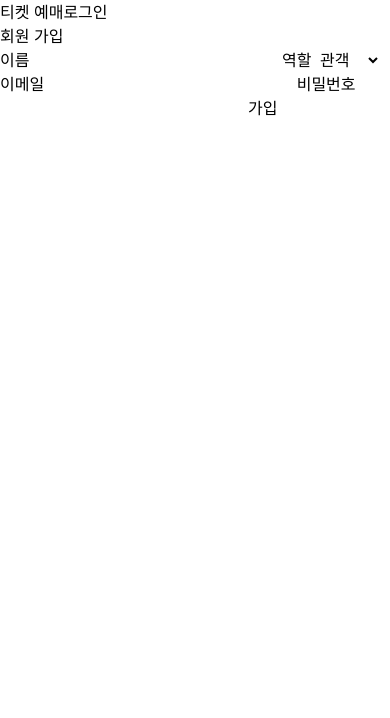
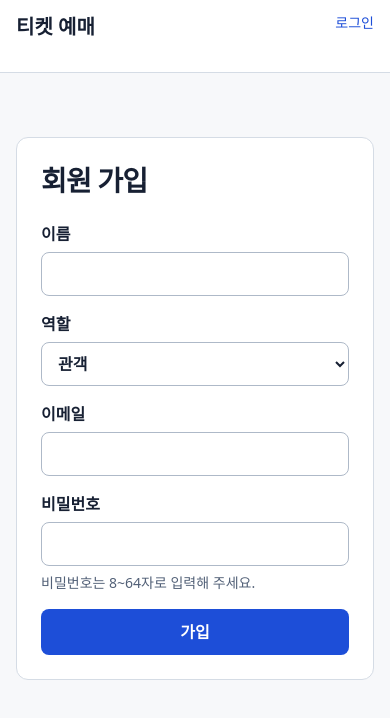
Before and after one commit to jkonury/ticketing, a Next.js app in the folder web/: page /signup in a window 390 px wide. Shown: the top 718 px of the page. Built offline with nearby package versions, Linux system fonts and the light colour scheme; no server answers.

Commit message:
feat(web): 공연 예매 화면 스타일 적용

```diff
--- a/web/src/app/globals.css
+++ b/web/src/app/globals.css
@@ -1 +1,363 @@
 @import 'tailwindcss';
+:root {
+  font-family: system-ui, sans-serif;
+  color: #172033;
+  background: #f7f8fa;
+  line-height: 1.5;
+}
+* {
+  box-sizing: border-box;
+}
+body {
+  margin: 0;
+}
+a {
+  color: #1d4ed8;
+  text-decoration: none;
+}
+a:hover {
+  text-decoration: underline;
+}
+:focus-visible {
+  outline: 3px solid #2563eb;
+  outline-offset: 3px;
+}
+.site-header {
+  background: white;
+  border-bottom: 1px solid #d5dce5;
+}
+.header-inner {
+  max-width: 1168px;
+  min-height: 72px;
+  margin: auto;
+  padding: 12px 24px;
+  display: flex;
+  justify-content: space-between;
+  align-items: center;
+  gap: 20px;
+}
+.brand {
+  color: #172033;
+  font-size: 20px;
+  font-weight: 800;
+  white-space: nowrap;
+}
+.user-menu {
+  display: flex;
+  align-items: center;
+  justify-content: flex-end;
+  flex-wrap: wrap;
+  gap: 16px;
+  font-size: 14px;
+}
+.user-menu button {
+  min-height: 40px;
+  padding: 6px 12px;
+  color: #172033;
+  background: white;
+  border: 1px solid #d5dce5;
+}
+main {
+  max-width: 1168px;
+  margin: 0 auto;
+  padding: 48px 24px 80px;
+}
+h1,
+h2,
+h3,
+p {
+  margin: 0;
+}
+h1 {
+  font-size: 28px;
+  line-height: 1.3;
+  font-weight: 750;
+  letter-spacing: -0.03em;
+}
+h2 {
+  font-size: 20px;
+  line-height: 1.4;
+  font-weight: 700;
+}
+h3 {
+  font-size: 17px;
+  font-weight: 700;
+}
+main > h2,
+main > h3 {
+  margin: 32px 0 16px;
+}
+main > p {
+  margin-top: 12px;
+}
+.page-intro,
+.field-hint {
+  color: #526077;
+}
+.page-intro {
+  margin-top: 10px;
+}
+.field-hint {
+  font-size: 14px;
+}
+button,
+.button {
+  display: inline-flex;
+  align-items: center;
+  justify-content: center;
+  min-height: 44px;
+  padding: 10px 20px;
+  border: 1px solid transparent;
+  border-radius: 8px;
+  background: #1d4ed8;
+  color: white;
+  font: inherit;
+  font-weight: 700;
+  cursor: pointer;
+}
+button:hover:not(:disabled),
+.button:hover {
+  background: #1e40af;
+  text-decoration: none;
+}
+button:disabled {
+  cursor: not-allowed;
+  background: #e6eaf0;
+  color: #526077;
+}
+.button-secondary {
+  background: white;
+  color: #1d4ed8;
+  border-color: #d5dce5;
+}
+.button-secondary:hover {
+  background: #eff6ff;
+}
+.performance-grid,
+.price-list,
+.schedule-list {
+  list-style: none;
+  padding: 0;
+}
+.performance-grid {
+  display: grid;
+  grid-template-columns: repeat(3, minmax(0, 1fr));
+  gap: 20px;
+  margin: 32px 0;
+}
+.performance-card {
+  min-height: 190px;
+  padding: 24px;
+  background: white;
+  border: 1px solid #d5dce5;
+  border-radius: 12px;
+}
+.performance-card h2 {
+  margin: 18px 0 12px;
+}
+.performance-card h2 a {
+  color: #172033;
+}
+.performance-card p {
+  color: #526077;
+  margin-top: 4px;
+}
+.card-label,
+.eyebrow {
+  color: #1d4ed8;
+  font-size: 12px;
+  font-weight: 800;
+  letter-spacing: 0.08em;
+}
+.empty-state {
+  padding: 40px;
+  text-align: center;
+  background: white;
+  border: 1px solid #d5dce5;
+  border-radius: 12px;
+}
+.detail-venue {
+  color: #526077;
+}
+.detail-section {
+  margin-top: 40px;
+}
+.detail-section h2 {
+  margin-bottom: 16px;
+}
+.price-list,
+.schedule-list {
+  margin: 0;
+  background: white;
+  border: 1px solid #d5dce5;
+  border-radius: 12px;
+  overflow: hidden;
+}
+.price-list li {
+  padding: 12px 20px;
+}
+.price-list li + li,
+.schedule-list li + li {
+  border-top: 1px solid #e6eaf0;
+}
+.schedule-list li {
+  display: flex;
+  align-items: center;
+  justify-content: space-between;
+  gap: 16px;
+  padding: 20px;
+}
+.schedule-list time {
+  font-weight: 700;
+}
+.schedule-list p {
+  color: #526077;
+  margin-top: 4px;
+}
+.auth-page {
+  max-width: 488px;
+  padding-top: 64px;
+}
+.auth-card {
+  padding: 32px;
+  border: 1px solid #d5dce5;
+  border-radius: 12px;
+  background: white;
+}
+.auth-card > a {
+  display: inline-block;
+  margin-top: 20px;
+}
+main form label {
+  display: grid;
+  gap: 6px;
+  font-weight: 600;
+}
+input,
+select,
+textarea {
+  width: 100%;
+  min-height: 44px;
+  padding: 9px 12px;
+  border: 1px solid #aeb9c8;
+  border-radius: 8px;
+  background: white;
+  color: #172033;
+  font: inherit;
+}
+textarea {
+  min-height: 100px;
+}
+.stacked-form,
+main > form {
+  display: grid;
+  gap: 16px;
+  margin-top: 24px;
+}
+.stacked-form .field-hint {
+  margin-top: -10px;
+}
+[role='alert'] {
+  color: #b42318;
+}
+fieldset {
+  min-width: 0;
+  padding: 16px;
+  border: 1px solid #d5dce5;
+  border-radius: 8px;
+}
+fieldset label {
+  margin: 8px 0;
+}
+table {
+  display: block;
+  width: 100%;
+  overflow-x: auto;
+  margin: 20px 0;
+  border-collapse: collapse;
+  background: white;
+}
+th,
+td {
+  min-width: 120px;
+  padding: 14px;
+  text-align: left;
+  border-bottom: 1px solid #d5dce5;
+}
+th {
+  color: #526077;
+  font-size: 14px;
+}
+.booking-page > section {
+  margin-top: 32px;
+  padding: 24px;
+  border: 1px solid #d5dce5;
+  border-radius: 12px;
+  background: white;
+}
+.booking-page section > p {
+  margin: 12px 0;
+}
+.booking-page section > button + button {
+  margin-left: 8px;
+}
+.seat-map {
+  overflow-x: auto;
+  margin: 20px 0;
+}
+.seat-map fieldset {
+  width: max-content;
+  min-width: 100%;
+  margin-bottom: 12px;
+}
+.seat-map fieldset > div {
+  white-space: nowrap;
+  margin-top: 8px;
+}
+.seat-button {
+  min-height: 44px;
+  padding: 8px;
+  margin: 2px;
+  border-color: #93b4f5;
+  background: #eff6ff;
+  color: #1e40af;
+  font-size: 13px;
+}
+.seat-button[aria-pressed='true'] {
+  background: #1d4ed8;
+  color: white;
+}
+.seat-button:disabled {
+  border-color: #d5dce5;
+}
+@media (max-width: 767px) {
+  .header-inner {
+    padding: 12px 16px;
+    align-items: flex-start;
+  }
+  .user-menu {
+    gap: 8px 12px;
+  }
+  .user-name {
+    width: 100%;
+    text-align: right;
+  }
+  main {
+    padding: 32px 16px 64px;
+  }
+  .performance-grid {
+    grid-template-columns: 1fr;
+  }
+  .schedule-list li {
+    align-items: stretch;
+    flex-direction: column;
+  }
+  .auth-card {
+    padding: 24px;
+  }
+}
+@media (min-width: 768px) and (max-width: 1023px) {
+  .performance-grid {
+    grid-template-columns: repeat(2, minmax(0, 1fr));
+  }
+}
--- a/web/src/app/layout.tsx
+++ b/web/src/app/layout.tsx
@@ -15,7 +15,7 @@ async function UserMenu() {
   const user = await getCurrentUser();
   return user ? (
     <>
-      <span>
+      <span className="user-name">
         {user.name} ({user.role})
       </span>
       {user.role === 'USER' ? (
@@ -39,11 +39,17 @@ export default function RootLayout({ children }: { children: ReactNode }) {
   return (
     <html lang="ko">
       <body>
-        <header>
-          <Link href="/">티켓 예매</Link>
-          <Suspense fallback={null}>
-            <UserMenu />
-          </Suspense>
+        <header className="site-header">
+          <div className="header-inner">
+            <Link className="brand" href="/">
+              티켓 예매
+            </Link>
+            <nav className="user-menu" aria-label="사용자 메뉴">
+              <Suspense fallback={null}>
+                <UserMenu />
+              </Suspense>
+            </nav>
+          </div>
         </header>
         {children}
       </body>
--- a/web/src/app/login/page.tsx
+++ b/web/src/app/login/page.tsx
@@ -17,12 +17,15 @@ export default function LoginPage({
   searchParams: Promise<{ next?: string }>;
 }) {
   return (
-    <main>
-      <h1>로그인</h1>
-      <Suspense fallback={null}>
-        <LoginForm searchParams={searchParams} />
-      </Suspense>
-      <Link href="/signup">회원 가입</Link>
+    <main className="auth-page">
+      <div className="auth-card">
+        <h1>로그인</h1>
+        <p className="page-intro">공연 예매를 이어가세요.</p>
+        <Suspense fallback={null}>
+          <LoginForm searchParams={searchParams} />
+        </Suspense>
+        <Link href="/signup">회원 가입</Link>
+      </div>
     </main>
   );
 }
--- a/web/src/app/page.tsx
+++ b/web/src/app/page.tsx
@@ -14,9 +14,14 @@ export default async function Home({
   return (
     <main>
       <h1>공연 목록</h1>
-      <ul>
+      <p className="page-intro">지금 만날 수 있는 공연을 살펴보세요.</p>
+      {page.items.length === 0 && (
+        <p className="empty-state">등록된 공연이 없습니다.</p>
+      )}
+      <ul className="performance-grid">
         {page.items.map((item) => (
-          <li key={item.id}>
+          <li className="performance-card" key={item.id}>
+            <span className="card-label">PERFORMANCE</span>
             <Link href={`/performances/${item.id}`}>
               <h2>{item.title}</h2>
             </Link>
@@ -30,7 +35,12 @@ export default async function Home({
         ))}
       </ul>
       {page.nextCursor != null && (
-        <Link href={`/?cursor=${page.nextCursor}`}>더 보기</Link>
+        <Link
+          className="button button-secondary more-link"
+          href={`/?cursor=${page.nextCursor}`}
+        >
+          더 보기
+        </Link>
       )}
     </main>
   );
--- a/web/src/app/signup/page.tsx
+++ b/web/src/app/signup/page.tsx
@@ -2,9 +2,11 @@ import { AuthForm } from '@/features/auth/auth-form';
 
 export default function SignupPage() {
   return (
-    <main>
-      <h1>회원 가입</h1>
-      <AuthForm mode="signup" />
+    <main className="auth-page">
+      <div className="auth-card">
+        <h1>회원 가입</h1>
+        <AuthForm mode="signup" />
+      </div>
     </main>
   );
 }
--- a/web/src/features/auth/auth-form.tsx
+++ b/web/src/features/auth/auth-form.tsx
@@ -16,7 +16,7 @@ export function AuthForm({
     { message: '' },
   );
   return (
-    <form action={action}>
+    <form className="stacked-form" action={action}>
       {mode === 'signup' && (
         <>
           <label>
@@ -42,11 +42,17 @@ export function AuthForm({
           required
           minLength={8}
           maxLength={64}
+          aria-describedby="password-hint"
         />
       </label>
+      <p id="password-hint" className="field-hint">
+        비밀번호는 8~64자로 입력해 주세요.
+      </p>
       {next && <input name="next" type="hidden" value={next} />}
       <FormMessage message={state.message} />
-      <button disabled={pending}>{mode === 'login' ? '로그인' : '가입'}</button>
+      <button disabled={pending}>
+        {pending ? '처리 중' : mode === 'login' ? '로그인' : '가입'}
+      </button>
     </form>
   );
 }
--- a/web/src/features/performance/performance-detail.tsx
+++ b/web/src/features/performance/performance-detail.tsx
@@ -5,17 +5,20 @@ import { formatSeoul } from '@/lib/datetime';
 export function PerformanceDetail({ view }: { view: PerformanceDetailView }) {
   return (
     <main>
+      <p className="eyebrow">공연 상세</p>
       <h1>{view.title}</h1>
       <p>{view.description}</p>
-      <p>{view.venue.name}</p>
+      <p className="detail-venue">{view.venue.name}</p>
+      <section className="detail-section">
         <h2>가격</h2>
-      <ul>
+        <ul className="price-list">
           {view.prices.map((price) => (
             <li key={price.grade}>
               {price.grade}: {price.price.toLocaleString('ko-KR')}원
             </li>
           ))}
         </ul>
+      </section>
       {view.mine?.status === 'unavailable' && (
         <p>예매 내역을 불러오지 못했습니다</p>
       )}
@@ -24,8 +27,9 @@ export function PerformanceDetail({ view }: { view: PerformanceDetailView }) {
           예매 내역 있음: {view.mine.data.statuses.map(bookingLabel).join(', ')}
         </p>
       )}
+      <section className="detail-section">
         <h2>회차</h2>
-      <ul>
+        <ul className="schedule-list">
           {view.schedules.map((schedule) => {
             const available =
               view.availability.status === 'ok'
@@ -35,21 +39,29 @@ export function PerformanceDetail({ view }: { view: PerformanceDetailView }) {
                 : undefined;
             return (
               <li key={schedule.id}>
+                <div>
                   <time>{formatSeoul(schedule.startsAt)}</time>
                   <p>
                     {available
                       ? `잔여 좌석 ${available.availableSeats} / ${available.totalSeats}`
                       : '잔여 좌석 확인 불가'}
                   </p>
+                </div>
                 {available?.availableSeats === 0 ? (
+                  <>
+                    <span>매진</span>
                     <button disabled>예매하기</button>
+                  </>
                 ) : (
-                <Link href={`/booking/${schedule.id}`}>예매하기</Link>
+                  <Link className="button" href={`/booking/${schedule.id}`}>
+                    예매하기
+                  </Link>
                 )}
               </li>
             );
           })}
         </ul>
+      </section>
     </main>
   );
 }
```
Also changed, not shown: web/src/features/booking/booking-flow.tsx (+22 -11 lines). Lines whose indentation alone changed are shown as unchanged.
